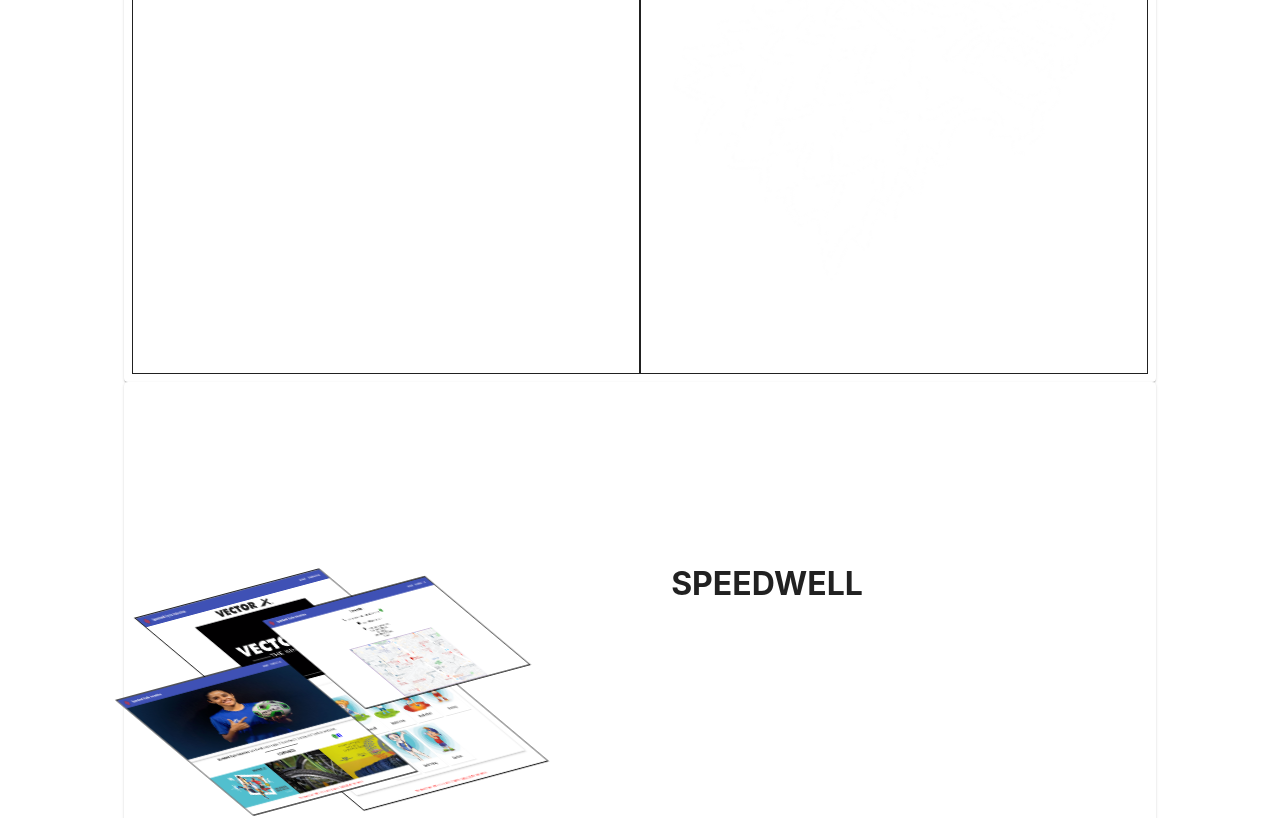
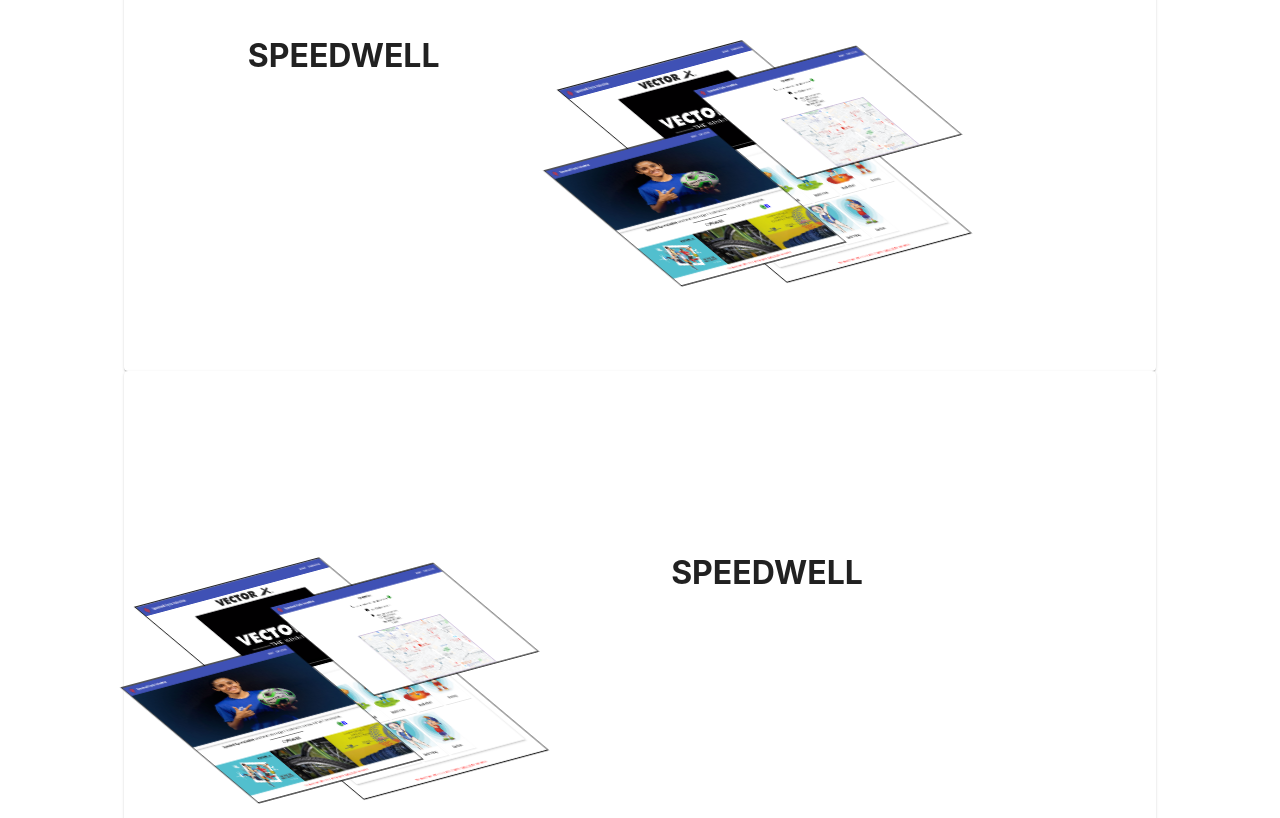
Before and after one commit to briskweb2519/briskweb, a React (Create React App) app: page / in a window 1280 px wide. Shown: the part 1760-2578 px from the top of the page. Built offline with nearby package versions, Linux system fonts and the light colour scheme.

Commit message:
'commit'

```diff
--- a/src/Components/PortfolioComponent.jsx
+++ b/src/Components/PortfolioComponent.jsx
@@ -29,12 +29,22 @@
 
       <Paper className={classes.paper}>
         <Grid container spacing={2}>
-          <Grid item xs={12} md={6} style={{ textAlign: 'center', width: '100%', border: '1px solid' }}>
-            <h1>Nutan Vastra Bhandar</h1>
+          <Grid item xs={12} md={5} style={{ marginTop: '5%', paddingTop: '10%' }}>
+            <h1>SPEEDWELL</h1>
           </Grid>
-          <Grid item xs={12} md={6} style={{ width: '100%', border: '1px solid' }}>
+          <Grid item xs={12} md={5} style={{ marginTop: '5%', paddingTop: '15%' }}>
+            <div className="trans">
+              <img alt="complex" src={Speedwell3} style={{ width: '45%', border: '1px solid' }} />
+            </div>
             <div className="avatar">
-              <img alt="complex" src={Logo} />
+              <div className="trans">
+                <img alt="complex" src={Speedwell2} style={{ width: '40%', border: '1px solid', translate: '135% -150%' }} />
+              </div>
+            </div>
+            <div className="avatar">
+              <div className="trans">
+                <img alt="complex" src={Speedwell1} style={{ width: '40%', border: '1px solid', position: 'absolute', translate: '-2% -160%' }} />
+              </div>
             </div>
           </Grid>
         </Grid>
@@ -42,22 +52,22 @@
 
       <Paper className={classes.paper}>
         <Grid container spacing={2}>
-          <Grid item xs={12} md={5} style={{ marginTop:'5%', paddingTop: '15%'}}>
+          <Grid item xs={12} md={5} style={{ marginTop: '5%', paddingTop: '15%' }}>
             <div className="trans">
               <img alt="complex" src={Speedwell3} style={{ width: '45%', border: '1px solid' }} />
             </div>
             <div className="avatar">
               <div className="trans">
-                <img alt="complex" src={Speedwell2} style={{ width: '40%', border: '1px solid', translate: '130% -150%' }} />
+                <img alt="complex" src={Speedwell2} style={{ width: '40%', border: '1px solid', translate: '135% -150%' }} />
               </div>
             </div>
             <div className="avatar">
               <div className="trans">
-                <img alt="complex" src={Speedwell1} style={{ width: '40%', border: '1px solid', position: 'absolute', translate: '-10% -160%',marginLeft : '2%'}} />
+                <img alt="complex" src={Speedwell1} style={{ width: '40%', border: '1px solid', position: 'absolute', translate: '-2% -160%' }} />
               </div>
             </div>
           </Grid>
-          <Grid item xs={12} md={5} style={{ marginTop:'5%', paddingTop: '10%'}}>
+          <Grid item xs={12} md={5} style={{ marginTop: '5%', paddingTop: '10%' }}>
             <h1>SPEEDWELL</h1>
           </Grid>
         </Grid>
```
